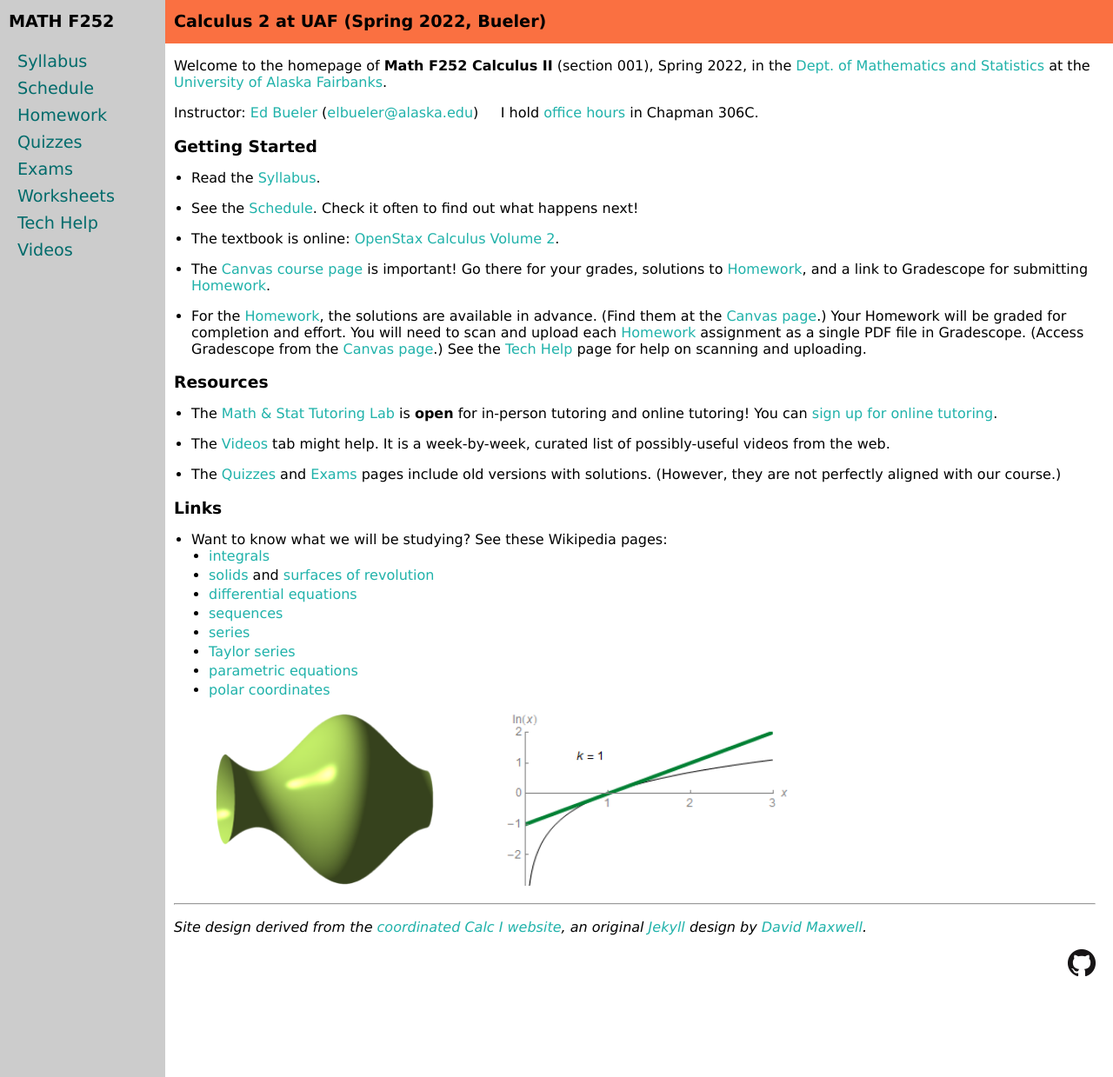
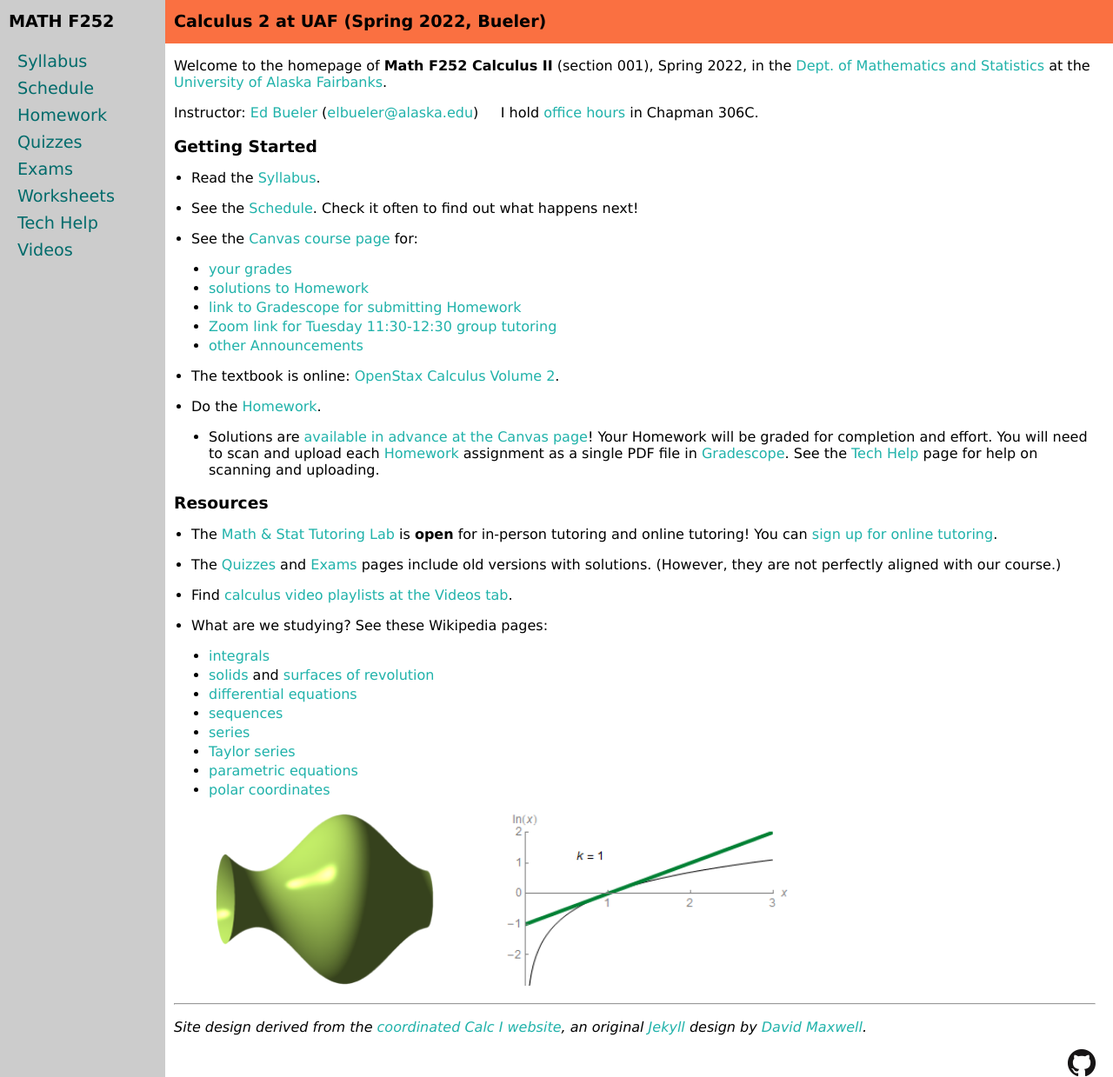
Before and after one commit to uaf-math/calc2, a Jekyll site: the page built from index.md, in a window 1280 px wide and 1239 px high. Shown: the whole window at 87% size. Built offline with Jekyll 4.4.1, drawn with Linux system fonts in a browser that asks for light colours.

Commit message:
Simplify/clarify the home page.

```diff
--- a/index.md
+++ b/index.md
@@ -13,23 +13,29 @@ Instructor:  [Ed Bueler](http://bueler.github.io/) ([elbueler@alaska.edu](mailto
 
 * See the [Schedule](schedule.pdf).  Check it often to find out what happens next!
 
+* See the [Canvas course page](https://canvas.alaska.edu/courses/7049) for:
+
+  * [your grades](https://canvas.alaska.edu/courses/7049/grades)
+  * [solutions to Homework](https://canvas.alaska.edu/courses/7049/modules)
+  * [link to Gradescope for submitting Homework](https://canvas.alaska.edu/courses/7049/external_tools/114?display=borderless)
+  * [Zoom link for Tuesday 11:30-12:30 group tutoring](https://canvas.alaska.edu/courses/7049)
+  * [other Announcements](https://canvas.alaska.edu/courses/7049)
+
 * The textbook is online: [OpenStax Calculus Volume 2](https://openstax.org/details/books/calculus-volume-2).
 
-* The [Canvas course page](https://canvas.alaska.edu/courses/7049) is important!  Go there for your grades, solutions to [Homework](homework.html), and a link to Gradescope for submitting [Homework](homework.html).
+* Do the [Homework](homework.html).
 
-* For the [Homework](homework.html), the solutions are available in advance.  (Find them at the [Canvas page](https://canvas.alaska.edu/courses/7049).)  Your Homework will be graded for completion and effort.  You will need to scan and upload each [Homework](homework.html) assignment as a single PDF file in Gradescope.  (Access Gradescope from the [Canvas page](https://canvas.alaska.edu/courses/7049).)  See the [Tech Help](techHelp.html) page for help on scanning and uploading.
+  * Solutions are [available in advance at the Canvas page](https://canvas.alaska.edu/courses/7049/modules)!  Your Homework will be graded for completion and effort.  You will need to scan and upload each [Homework](homework.html) assignment as a single PDF file in [Gradescope](https://canvas.alaska.edu/courses/7049/external_tools/114?display=borderless).  See the [Tech Help](techHelp.html) page for help on scanning and uploading.
 
 ### Resources
 
 * The [Math & Stat Tutoring Lab](https://www.uaf.edu/dms/mathlab/index.php) is **open** for in-person tutoring and online tutoring!  You can [sign up for online tutoring](https://fairbanks.go-redrock.com/).
 
-* The [Videos](videos.html) tab might help.  It is a week-by-week, curated list of possibly-useful videos from the web.
-
 * The [Quizzes](quizzes.html) and [Exams](exams.html) pages include old versions with solutions.  (However, they are not perfectly aligned with our course.)
 
-### Links
+* Find [calculus video playlists at the Videos tab](videos.html).
 
-* Want to know what we will be studying?  See these Wikipedia pages:
+* What are we studying?  See these Wikipedia pages:
    * [integrals](https://en.wikipedia.org/wiki/Integral)
    * [solids](https://en.wikipedia.org/wiki/Solid_of_revolution) and [surfaces of revolution](https://en.wikipedia.org/wiki/Surface_of_revolution)
    * [differential equations](https://en.wikipedia.org/wiki/Ordinary_differential_equation)
```
